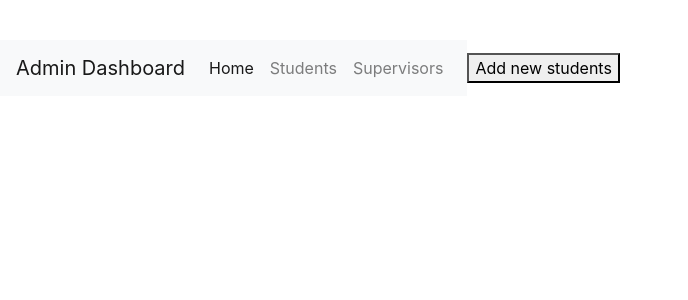
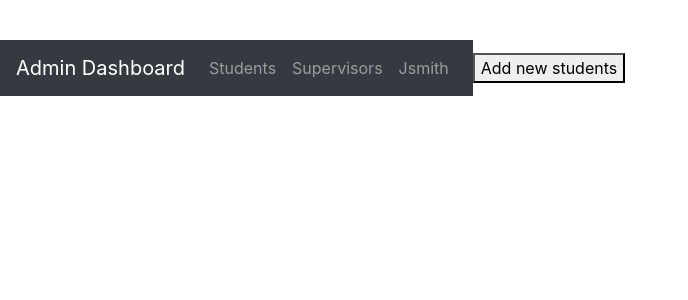
Before and after one commit to JacobCreed2/Student-Project-Allocation-System, a PHP site: page /adminDashboard/students.php in a window 1280 px wide. Shown: the top 300 px of the page, without its empty margins (0-688 px from the left). Run offline with PHP 8.4, Linux system fonts and the light colour scheme; a user stored in the database is signed in; data comes from the database, SQL or seed files in the repository; some libraries are stand-ins or nearby versions.

Commit message:
Adjusting navbar asthetics

```diff
--- a/adminDashboard/adminNavbar.php
+++ b/adminDashboard/adminNavbar.php
@@ -1,13 +1,15 @@
-<nav class="navbar navbar-expand-lg navbar-light bg-light">
-  <a class="navbar-brand" href="#">Admin Dashboard</a>
+<nav class="navbar navbar-expand-lg navbar-dark bg-dark">
+  <a class="navbar-brand text-white" >Admin Dashboard</a>
   <button class="navbar-toggler" type="button" data-toggle="collapse" data-target="#navbarNavAltMarkup" aria-controls="navbarNavAltMarkup" aria-expanded="false" aria-label="Toggle navigation">
     <span class="navbar-toggler-icon"></span>
   </button>
   <div class="collapse navbar-collapse" id="navbarNavAltMarkup">
-    <div class="navbar-nav">
-      <a class="nav-item nav-link active" href="#">Home <span class="sr-only">(current)</span></a>
-      <a class="nav-item nav-link" onClick="location.href='students.php'">Students</a>
-      <a class="nav-item nav-link" href="supervisors.php">Supervisors</a>
+    <div class="navbar-nav mr-auto">
+      <a class="nav-item nav-link" id="Students" onClick="location.href='students.php'">Students</a>
+      <a class="nav-item nav-link" id="Supervisors" href="supervisors.php">Supervisors</a>
+    </div>
+        <div class="navbar-nav ml-auto">
+      <a class="nav-item nav-link" id="Username" onClick="location.href='userAdmin.php'"><?php echo $login_session; ?></a>
     </div>
   </div>
 </nav>
```
